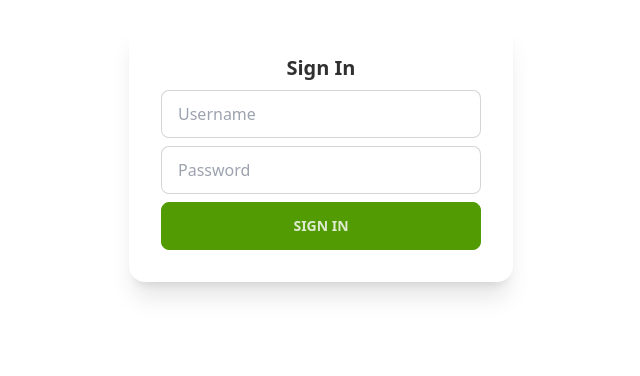
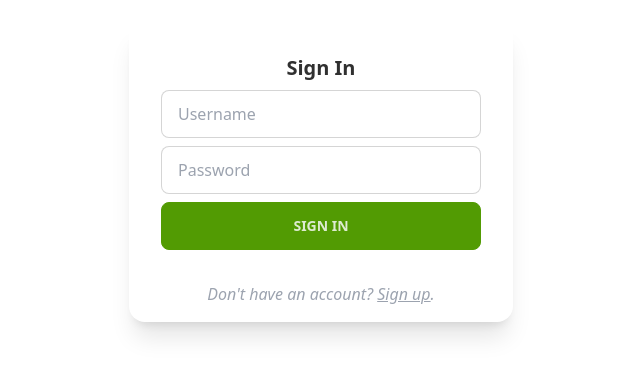
Before and after one commit to paulbgtr/recipify, a SvelteKit app in the folder apps/frontend/: page /signin in a window 1280 px wide. Shown: the part 126-502 px from the top of the page, without its empty margins (319-959 px from the left). Built offline with nearby package versions, Linux system fonts and the light colour scheme.

Commit message:
Implement signin page

```diff
--- a/apps/frontend/src/routes/signin/+page.svelte
+++ b/apps/frontend/src/routes/signin/+page.svelte
@@ -1,16 +1,51 @@
+<script>
+    let username = "";
+    let password = "";
+
+    const handleSubmit = async () => {
+        const url = "http://localhost:3000"
+
+        try {
+        const res = await fetch(`${url}/signin`, {
+            method: "POST",
+            headers: {
+            "Content-Type": "application/json",
+            },
+            body: JSON.stringify({ username, password }),
+        })
+
+        const json = await res.json()
+
+        if (json.token) {
+            localStorage.setItem("token", json.token)
+        }
+        } catch (err) {
+            console.log(err);
+        }
+    }
+</script>
+
 <div class="shadow-xl card w-96">
-  <div class="items-center text-center card-body">
+  <form
+    on:submit|preventDefault={handleSubmit}
+    class="items-center text-center card-body"
+  >
     <h2 class="card-title">Sign In</h2>
     <input
       type="text"
+      bind:value={username}
       placeholder="Username"
       class="w-full max-w-xs input input-bordered"
     />
     <input
       type="password"
+      bind:value={password}
       placeholder="Password"
       class="w-full max-w-xs input input-bordered"
     />
     <button class="w-full btn btn-primary">Sign in</button>
-  </div>
+  </form>
+  <p class="pb-4 italic text-center text-gray-400">
+    Don't have an account? <a class="link" href="/signup">Sign up</a>.
+  </p>
 </div>
```
